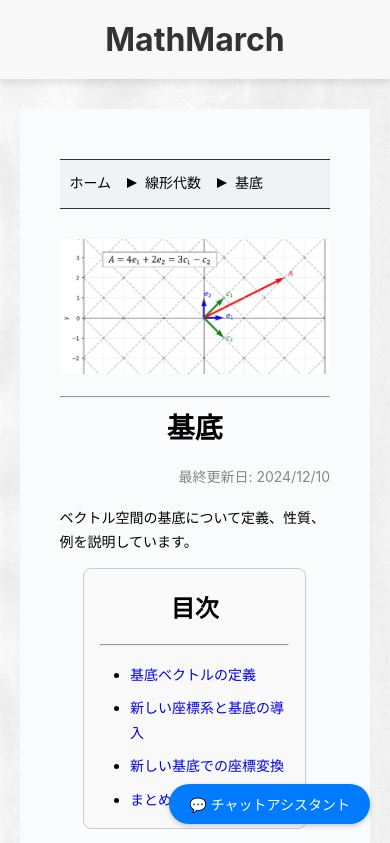
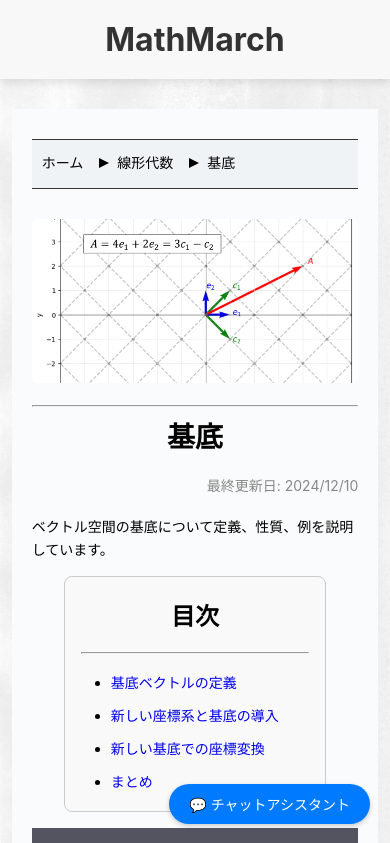
Before and after one commit to nakano0328/archive, a Next.js app: page /linear_algebra/basis in a window 390 px wide. Shown: the top 843 px of the page. Built offline with nearby package versions, Linux system fonts and the light colour scheme.

Commit message:
メインコンテンツのパディングを調整するために、CSSクラスを追加し、ページコンポーネントで適用しました。

```diff
--- a/app/globals.css
+++ b/app/globals.css
@@ -94,6 +94,10 @@ li {
   box-shadow: 0 4px 8px rgba(0, 0, 0, 0.01); /* オプション: 境界をはっきりさせるための影 */
 }
 
+.mainContainer {
+  padding: 20px;
+}
+
 /* サイドバー */
 .sidebar {
   padding: 0px 10px;
@@ -153,6 +157,10 @@ li {
     padding: 10px 10px;
   }
 
+  .mainContainer {
+    padding: 0px;
+  }
+
   h1.title {
     font-size: 28px;
   }
@@ -177,6 +185,12 @@ li {
 
   .lastUpdated {
     font-size: 12px;
+  }
+
+  /* メインコンテンツのパディング */
+  .main-content {
+    padding-left: 3%;
+    padding-right: 3%;
   }
 }
 
--- a/app/linear_algebra/[slug]/page.tsx
+++ b/app/linear_algebra/[slug]/page.tsx
@@ -124,7 +124,7 @@ export default async function Page(props: PageProps) {
 
   return (
     <>
-      <div style={{ padding: "20px" }}>
+      <div className="mainContainer">
         <Breadcrumb
           items={[
             { name: "線形代数", href: `/${metaData.topic}` },
--- a/app/machine_learning/[slug]/page.tsx
+++ b/app/machine_learning/[slug]/page.tsx
@@ -84,7 +84,7 @@ export default async function Page(props: PageProps) {
 
   return (
     <>
-      <div style={{ padding: "20px" }}>
+      <div className="mainContainer">
         <Breadcrumb
           items={[
             { name: "機械学習", href: `/${metaData.topic}` },
```
